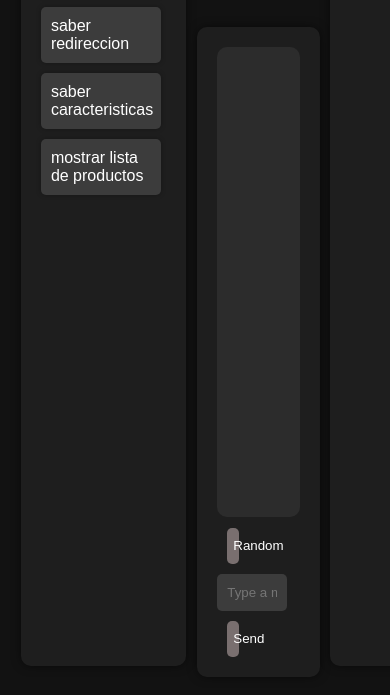
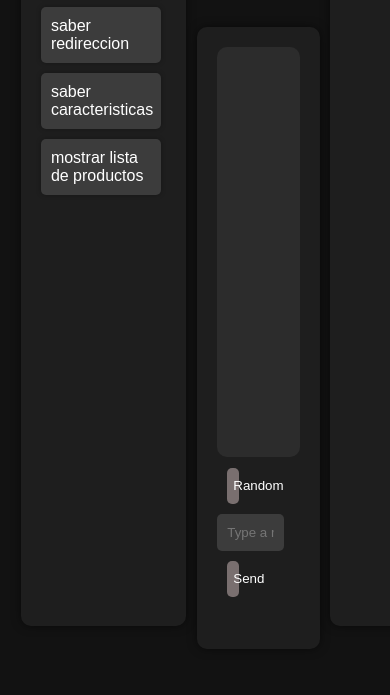
Before and after one commit to Mikemaranon/musical-advisor, a plain HTML site: page chatbot-website/chatbot.html in a window 390 px wide. Shown: the part 205-900 px from the top of the page. Drawn offline with Linux system fonts and the light colour scheme.

Commit message:
semi-responsive design (css)

```diff
--- a/chatbot-website/style.css
+++ b/chatbot-website/style.css
@@ -60,6 +60,8 @@ body {
     max-height: 590px; /* Establece la altura máxima que deseas */
     overflow-y: scroll;  /* Agrega el scroll vertical cuando el contenido exceda la altura */
     padding: 10px;
+    scrollbar-width: thin;
+    scrollbar-color: #888 #1e1e1e;
 }
 
 .question-container {
@@ -182,3 +184,27 @@ body {
 p {
     margin: 0;
 }
+
+/* Media queries */
+
+@media (max-width: 1200px) {
+    .chat-container {
+        height: calc(100% - 31.6%); /* Adjust height to account for Safari top bar */
+    }
+
+    .chat-box {
+        height: 390px;
+    }
+
+    .intent-container, .question-container {
+        height: 94%;
+    }
+
+    .question-box {
+        max-height: 543px;
+    }
+
+    .chat-input {
+        width: calc(100% - 43%);
+    }
+}
```
